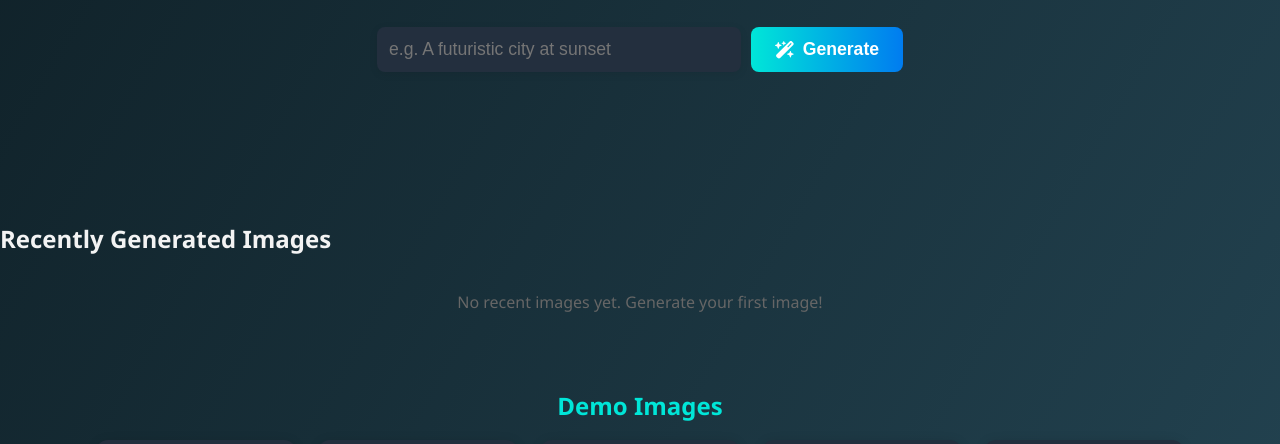
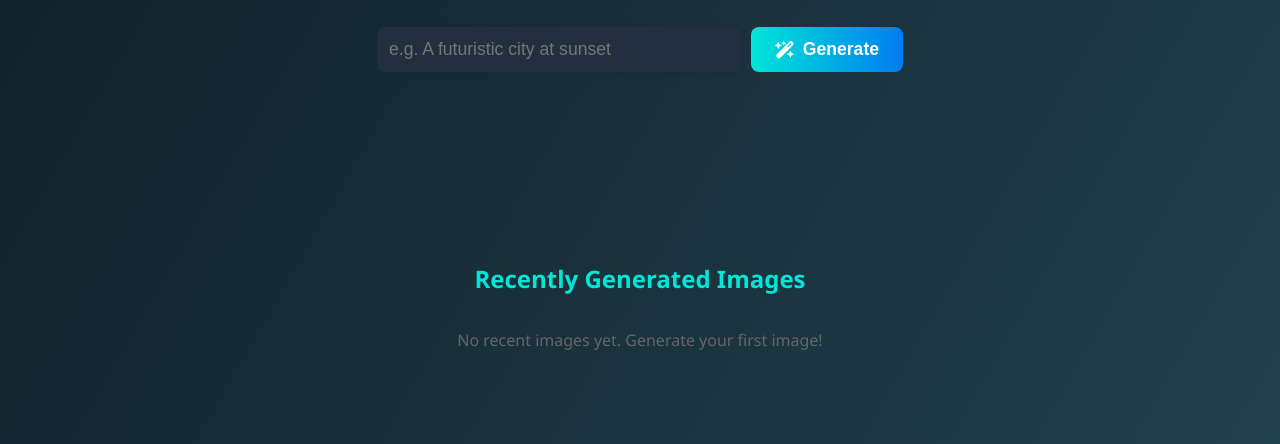
Before and after one commit to Aachal121-code/imation, a plain HTML site: page index_final.html in a window 1280 px wide. Shown: the part 276-720 px from the top of the page. Drawn offline with Linux system fonts and the light colour scheme.

Commit message:
fix styling for recent block and add images on folder

```diff
--- a/style.css
+++ b/style.css
@@ -129,14 +129,26 @@ body {
     color: #fff;
     font-size: 1.2rem;
 }
+.recent-gallery {
+    padding: 40px 20px 20px 20px;
+    text-align: center;
+}
+
+.recent-gallery h2 {
+    color: #00e6d8;
+    margin-bottom: 18px;
+}
+
 .demo-gallery {
     padding: 40px 20px 20px 20px;
     text-align: center;
 }
+
 .demo-gallery h2 {
     color: #00e6d8;
     margin-bottom: 18px;
 }
+
 .gallery {
     display: flex;
     flex-wrap: wrap;
```
Also changed, not shown: images/generated_1755683813_2441.jpg (deleted), images/generated_600247.jpg (deleted), images/generated_646051.jpg (deleted), images/generated_714522.jpg (deleted), images/img32.jpg (deleted), images/img40.jpg (deleted), 9 other files.
